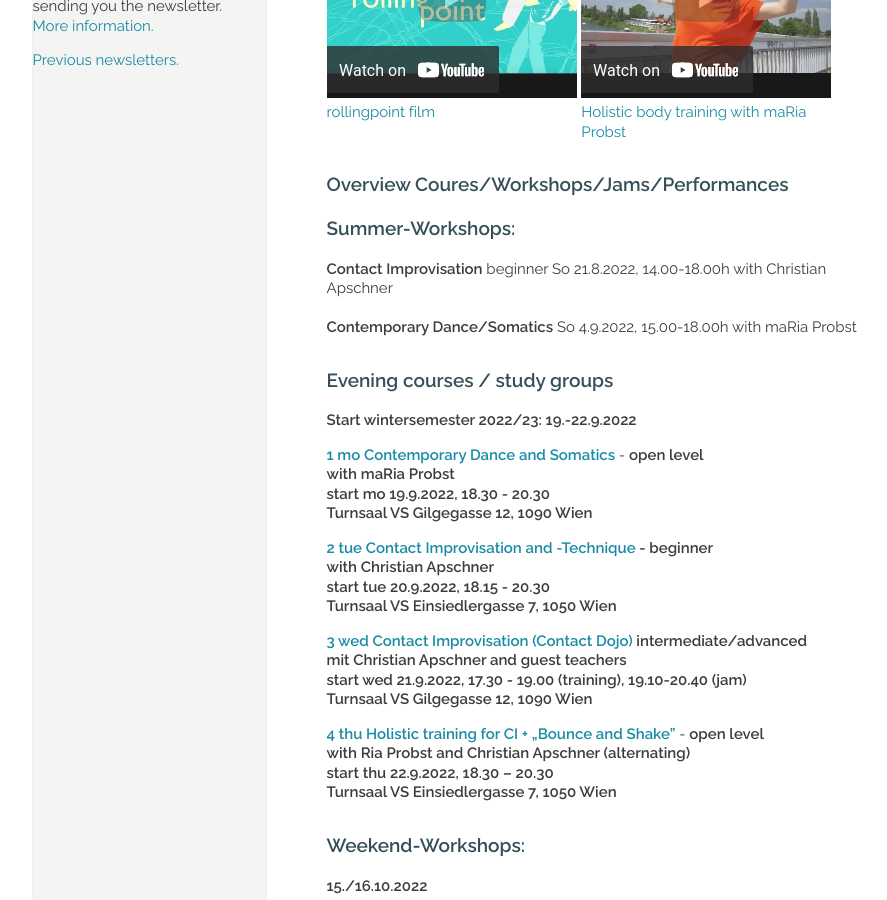
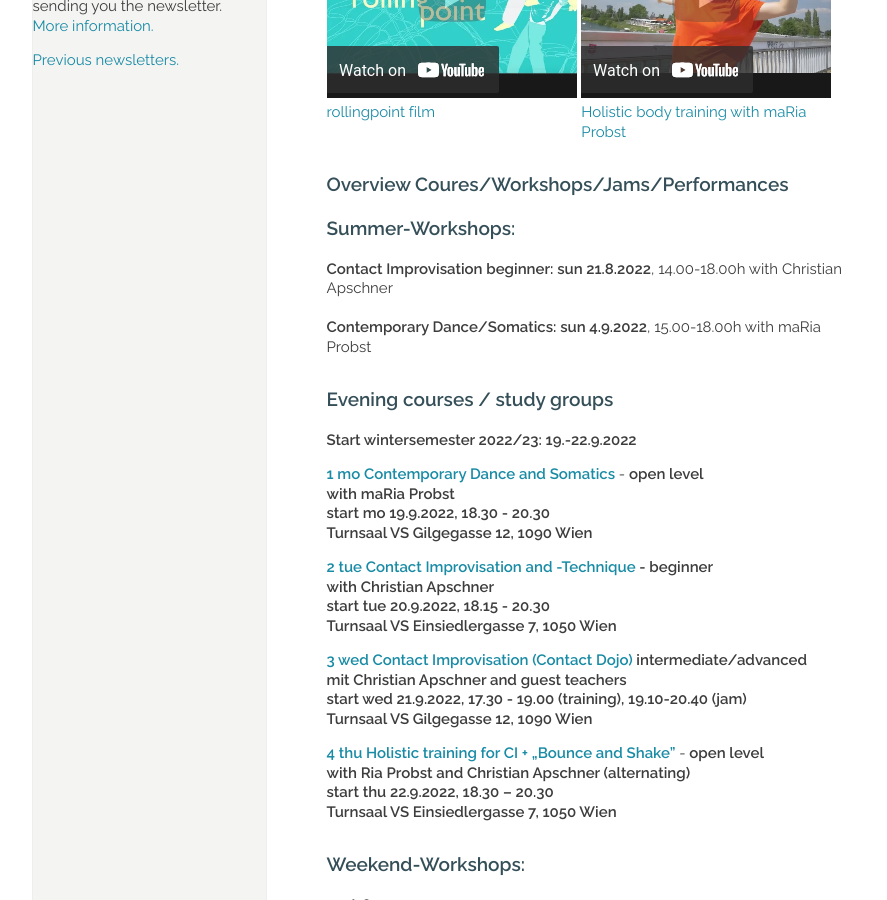
Before and after one commit to manulari/rollingpointat, a Jekyll site: the page built from _pages_en/en.md, in a window 1280 px wide and 900 px high, scrolled down 930 px. Shown: the whole window, without its empty margins (152-1039 px from the left). Built offline with Jekyll 4.4.1, drawn with Linux system fonts in a browser that asks for light colours; comment, search, counter and statistics services are not loaded.

Commit message:
Update page (en) “en”

```diff
--- a/_pages_en/en.md
+++ b/_pages_en/en.md
@@ -24,9 +24,9 @@ other_lang: /
 
 ### Summer-Workshops:
 
-**Contact Improvisation** beginner So 21.8.2022, 14.00-18.00h with Christian Apschner\
+**Contact Improvisation beginner: sun 21.8.2022**, 14.00-18.00h with Christian Apschner\
 \
-**Contemporary Dance/Somatics** So 4.9.2022, 15.00-18.00h with maRia Probst
+**Contemporary Dance/Somatics: sun 4.9.2022**, 15.00-18.00h with maRia Probst
 
 ### Evening courses / study groups
 
```
